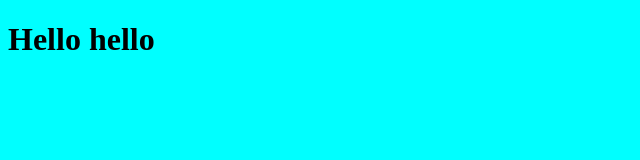
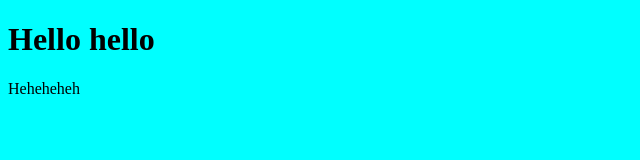
Before and after one commit to Dtfee/Error32, a plain HTML site: page index.html in a window 1280 px wide. Shown: the full height of the page, 0-640 px from the left. Drawn offline with Linux system fonts and the light colour scheme.

Commit message:
section add x3

```diff
--- a/index.html
+++ b/index.html
@@ -10,5 +10,8 @@
 </head>
 <body>
 <h1> Hello hello </h1>
+<section>
+    <p> Heheheheh </p>
+</section>
 </body>
 </html>
```
